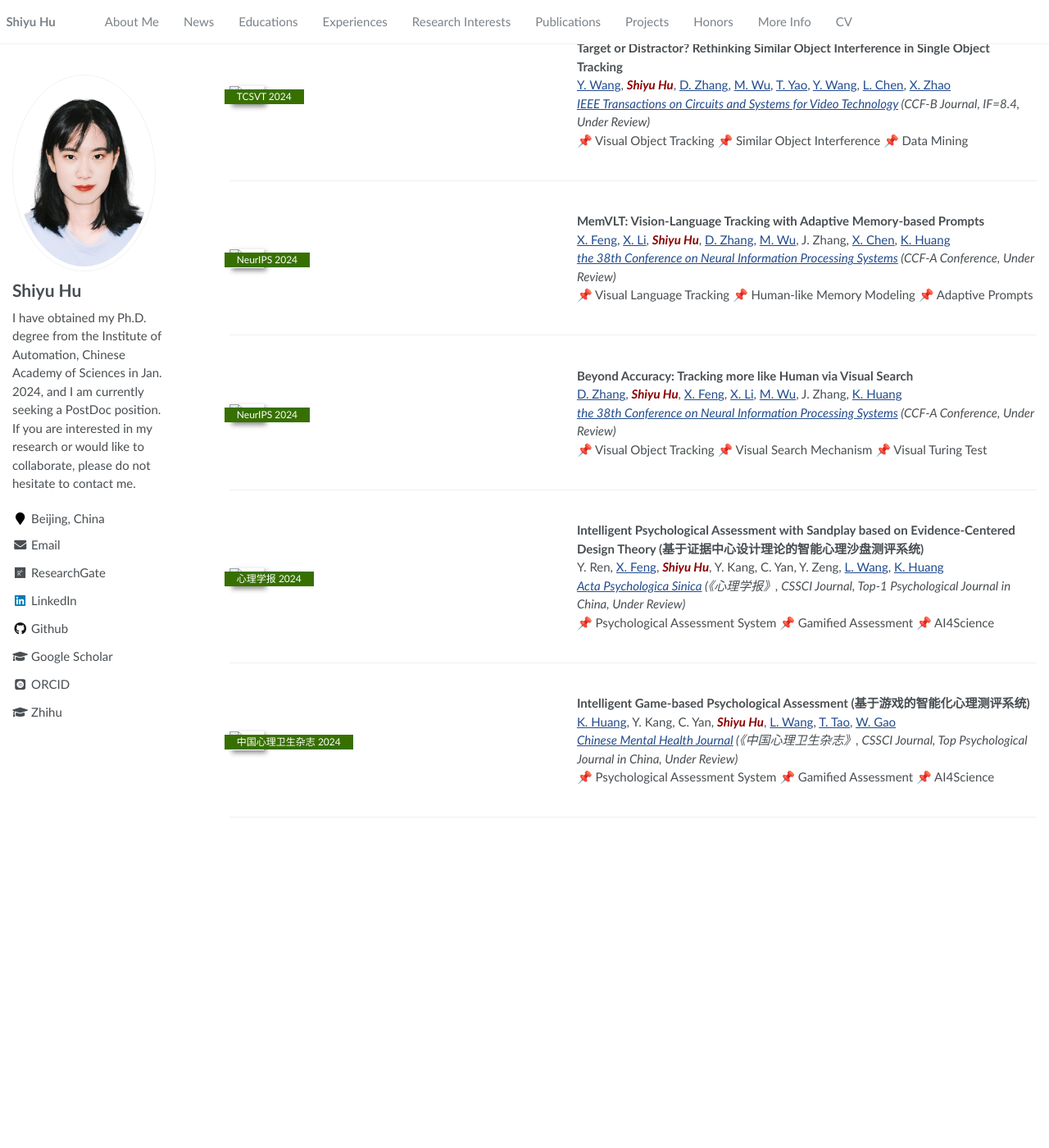
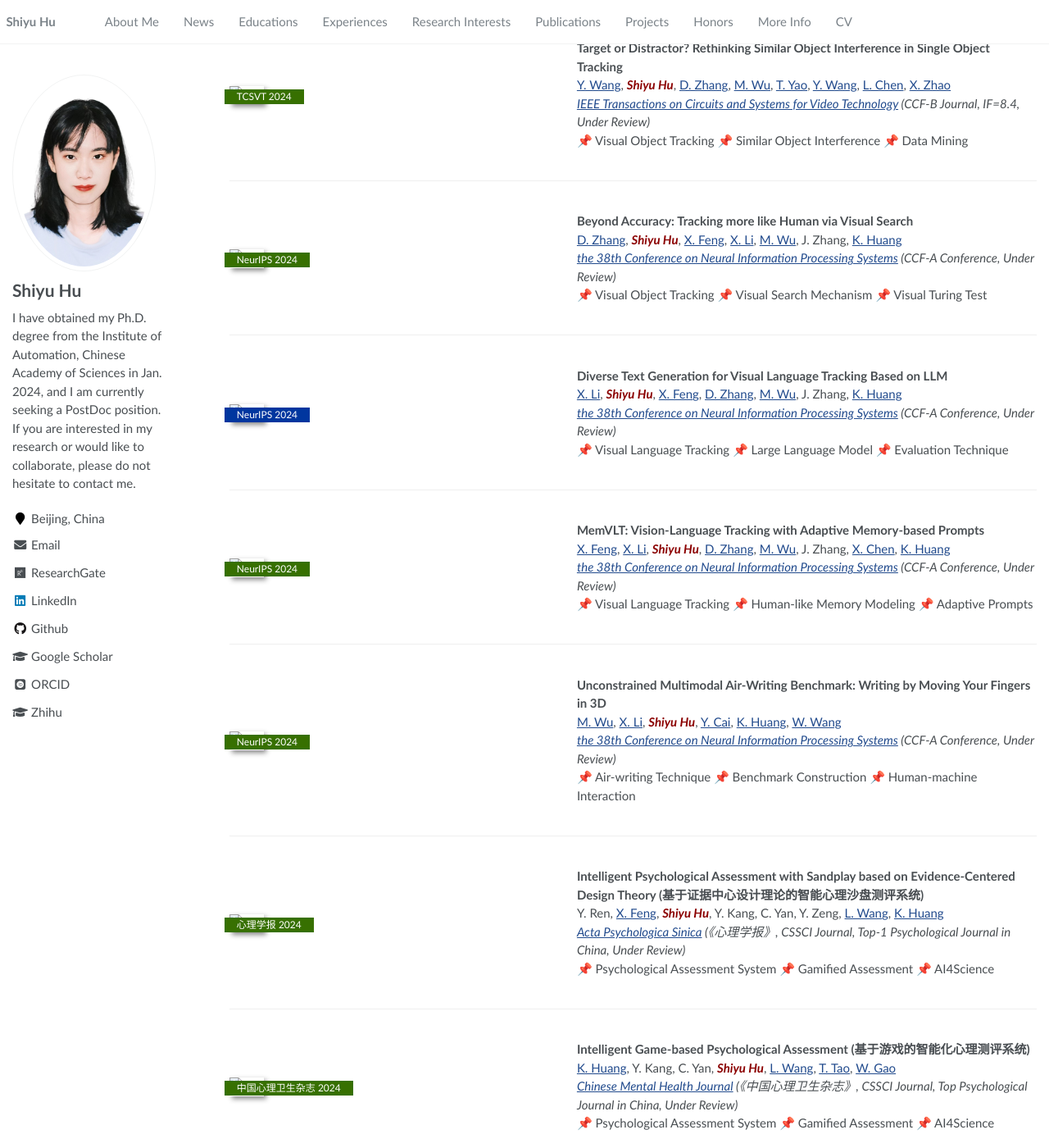
Before and after one commit to huuuuusy/huuuuusy.github.io, a Jekyll site: the page built from _pages/includes/publications.md, in a window 1280 px wide and 1400 px high, scrolled down 3014 px. Shown: the whole window at 82% size. Built offline with Jekyll 4.4.1, drawn with Linux system fonts in a browser that asks for light colours; some web fonts are replaced; our own code applies the rules of GitHub Pages for plain Markdown files; before the commit the page ends 4041 px from its top, so only the background shows below that; some of the changed text lies outside the part shown.

Commit message:
240608 update NeurIPS DB submission

```diff
--- a/_pages/includes/publications.md
+++ b/_pages/includes/publications.md
@@ -121,7 +121,7 @@
 **Diverse Text Generation for Visual Language Tracking Based on LLM**<br>
 [X. Li](https://xuchen-li.github.io/), [X. Feng](https://xiaokunfeng.github.io/), ***<font color=DarkRed>Shiyu Hu</font>***, [M. Wu](https://wmeiqi.github.io/), [D. Zhang](https://zhangdailing8.github.io/), J. Zhang, [K. Huang](https://people.ucas.ac.cn/~huangkaiqi)<br>
 *[the 3rd Workshop on Vision Datasets Understanding and DataCV Challenge in CVPR 2024](https://sites.google.com/view/vdu-cvpr24/) (Workshop in CCF-A Conference, Oral)*<br>
-📌 Visual Language Tracking 📌 Large Language Model<br>
+📌 Visual Language Tracking 📌 Large Language Model 📌 Evaluation Technique<br>
 
 </div>
 </div>
@@ -240,6 +240,32 @@ J. Zhang, T. Zhao, ***<font color=DarkRed>Shiyu Hu</font>***, [X. Zhao](https://
 </div>
 </div>
 
+<div class='paper-box'><div class='paper-box-image'><div><div class="badge-under-review">NeurIPS 2024</div><img src='../../images/CPDTrack.png' alt="sym" width="100%"></div></div>
+<div class='paper-box-text' markdown="1">
+
+<span class='anchor' id='CPDTrack'></span>
+
+**Beyond Accuracy: Tracking more like Human via Visual Search**<br>
+[D. Zhang](https://zhangdailing8.github.io/), ***<font color=DarkRed>Shiyu Hu</font>***, [X. Feng](https://xiaokunfeng.github.io/), [X. Li](https://xuchen-li.github.io/), [M. Wu](https://wmeiqi.github.io/), J. Zhang, [K. Huang](https://people.ucas.ac.cn/~huangkaiqi)  <br>
+*[the 38th Conference on Neural Information Processing Systems](https://neurips.cc/) (CCF-A Conference, Under Review)*<br>
+📌  Visual Object Tracking 📌 Visual Search Mechanism 📌 Visual Turing Test<br>
+
+</div>
+</div>
+
+<div class='paper-box'><div class='paper-box-image'><div><div class="badge">NeurIPS 2024</div><img src='../../images/DTVLT.png' alt="sym" width="100%"></div></div>
+<div class='paper-box-text' markdown="1">
+
+<span class='anchor' id='DTVLT'></span>
+
+**Diverse Text Generation for Visual Language Tracking Based on LLM**<br>
+[X. Li](https://xuchen-li.github.io/), ***<font color=DarkRed>Shiyu Hu</font>***, [X. Feng](https://xiaokunfeng.github.io/), [D. Zhang](https://zhangdailing8.github.io/), [M. Wu](https://wmeiqi.github.io/), J. Zhang, [K. Huang](https://people.ucas.ac.cn/~huangkaiqi)<br>
+*[the 38th Conference on Neural Information Processing Systems](https://neurips.cc/) (CCF-A Conference, Under Review)*<br>
+📌 Visual Language Tracking 📌 Large Language Model 📌 Evaluation Technique<br>
+
+</div>
+</div>
+
 <div class='paper-box'><div class='paper-box-image'><div><div class="badge-under-review">NeurIPS 2024</div><img src='../../images/MemVLT.png' alt="sym" width="100%"></div></div>
 <div class='paper-box-text' markdown="1">
 
@@ -253,15 +279,15 @@ J. Zhang, T. Zhao, ***<font color=DarkRed>Shiyu Hu</font>***, [X. Zhao](https://
 </div>
 </div>
 
-<div class='paper-box'><div class='paper-box-image'><div><div class="badge-under-review">NeurIPS 2024</div><img src='../../images/CPDTrack.png' alt="sym" width="100%"></div></div>
+<div class='paper-box'><div class='paper-box-image'><div><div class="badge-under-review">NeurIPS 2024</div><img src='../../images/MMAW.png' alt="sym" width="100%"></div></div>
 <div class='paper-box-text' markdown="1">
 
-<span class='anchor' id='CPDTrack'></span>
+<span class='anchor' id='MMAW'></span>
 
-**Beyond Accuracy: Tracking more like Human via Visual Search**<br>
-[D. Zhang](https://zhangdailing8.github.io/), ***<font color=DarkRed>Shiyu Hu</font>***, [X. Feng](https://xiaokunfeng.github.io/), [X. Li](https://xuchen-li.github.io/), [M. Wu](https://wmeiqi.github.io/), J. Zhang, [K. Huang](https://people.ucas.ac.cn/~huangkaiqi)  <br>
+**Unconstrained Multimodal Air-Writing Benchmark: Writing by Moving Your Fingers in 3D**<br>
+[M. Wu](https://wmeiqi.github.io/), [X. Li](https://xuchen-li.github.io/), ***<font color=DarkRed>Shiyu Hu</font>***, [Y. Cai](https://teacher.bupt.edu.cn/caiyuanqiang/zh_CN/index.htm), [K. Huang](https://people.ucas.ac.cn/~huangkaiqi), [W. Wang](https://people.ucas.ac.cn/~wqwang?language=en) <br>
 *[the 38th Conference on Neural Information Processing Systems](https://neurips.cc/) (CCF-A Conference, Under Review)*<br>
-📌  Visual Object Tracking 📌 Visual Search Mechanism 📌 Visual Turing Test<br>
+📌 Air-writing Technique 📌 Benchmark Construction 📌 Human-machine Interaction<br>
 
 </div>
 </div>
```
Also changed, not shown: other parts of _pages/includes/publications.md (+1 -1 lines), _pages/about.md (+2 -2 lines), images/DTVLT.png (added), images/MMAW.png (added), 2 other files.
